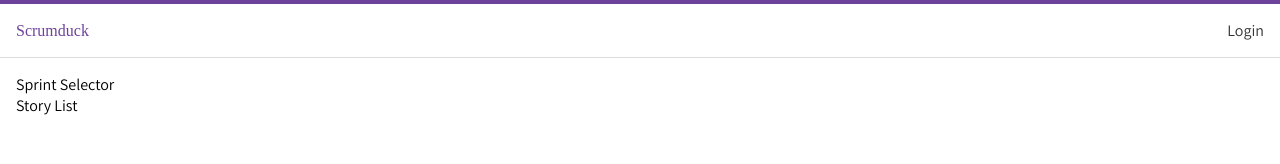
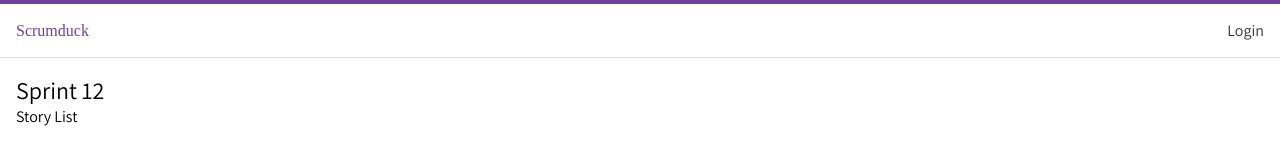
Before and after one commit to apethoud/scrumduck, a React (Create React App) app in the folder client/: page /app/sprint in a window 1280 px wide. Shown: the top 164 px of the page. Built offline with nearby package versions, Linux system fonts and the light colour scheme; a web font is replaced by a local one.

Commit message:
feature(SprintView): add and style sprint selector text

```diff
--- a/client/src/components/SprintSelector.tsx
+++ b/client/src/components/SprintSelector.tsx
@@ -1,5 +1,7 @@
-export default function SprintSelector() {
+import { SecondaryHeader } from "./styledComponents/common";
+
+export default function SprintSelector({ selectedSprintName }) {
   return (
-    <div>Sprint Selector</div>
+    <SecondaryHeader>Sprint { selectedSprintName }</SecondaryHeader>
   )
 }
--- a/client/src/components/SprintView.tsx
+++ b/client/src/components/SprintView.tsx
@@ -1,10 +1,11 @@
 import SprintSelector from "./SprintSelector";
 import StoryList from "./StoryList";
+import ExampleData from "../api/api";
 
 export default function SprintView() {
   return (
     <>
-      <SprintSelector />
+      <SprintSelector selectedSprintName={ExampleData.name} />
       <StoryList />
     </>
   )
```
